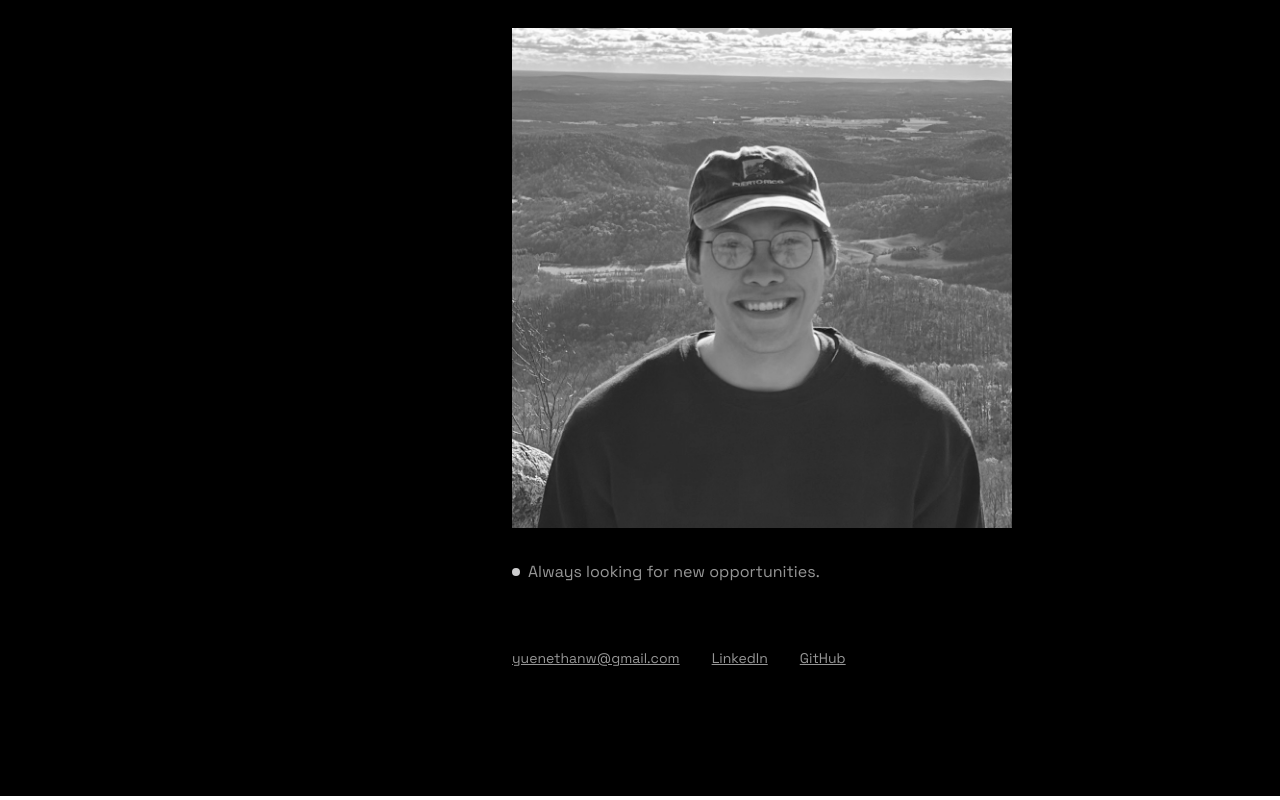
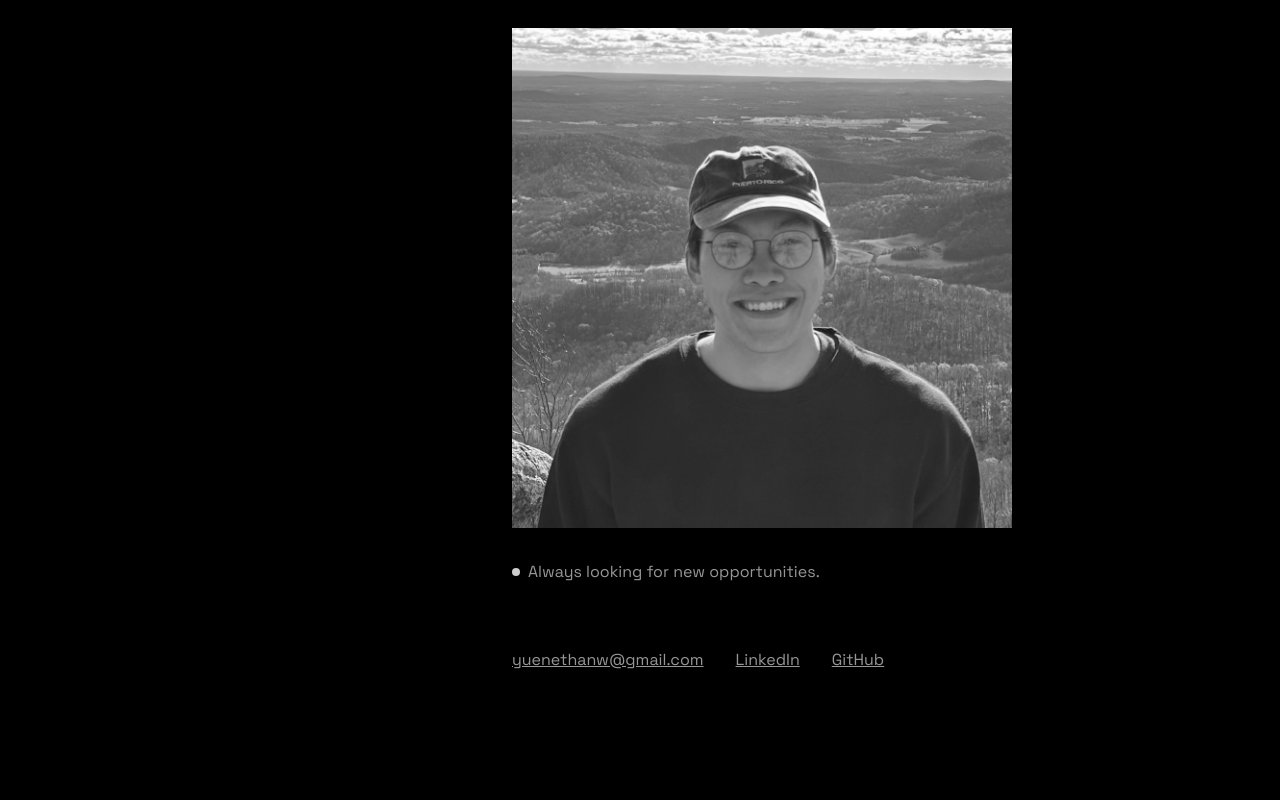
Before and after one commit to ethanwhyy/ethanwhyy.github.io, a Next.js app: page / in a window 1280 px wide. Shown: the part 1816-2616 px from the top of the page. Built offline with nearby package versions, Linux system fonts and the light colour scheme.

Commit message:
Updating bottom & header
-Removing text-sm on all hyperlinks at the bottom
-Updating headers text again. Too much in the 'for everyone', not enough on the 'recruiters'.

```diff
--- a/app/page.tsx
+++ b/app/page.tsx
@@ -27,7 +27,6 @@
       description: (
         <>
           Hiya! I'm Ethan. Currently located in New York City, I'm a creative and analytical thinker who enjoys long walks, late night talks, and building computers.
-          I love building passion projects to help maximize efficiency and reduce screen time.
         </>
       ),
       skills: [""]
@@ -36,7 +35,7 @@
       title: "Recruiters",
       description: (
         <>
-          I’m a quick study that learns best with hands-on tinkering and tampering in team environments. I’m actively searching for new roles.
+          I’m a quick study, learning best with hands-on tinkering and tampering. Building minimal apps for personal use. I’m actively searching for new roles.
         </>
       ),
       skills: [<a href="/Ethan Yuen - Resume.pdf" download className="hover:text-[#fefeff] transition-colors">Download Resume</a>]
@@ -396,7 +395,7 @@
                               href="mailto:yuenethanw@gmail.com"
                               target="_blank"
                               rel="noopener noreferrer"
-                              className="text-[#969696] hover:text-[#fefeff] transition-colors text-sm underline"
+                              className="text-[#969696] hover:text-[#fefeff] transition-colors underline"
                             >
                               yuenethanw@gmail.com
                             </a>
@@ -404,7 +403,7 @@
                               href="https://www.linkedin.com/in/ethan-yuen/"
                               target="_blank"
                               rel="noopener noreferrer"
-                              className="text-[#969696] hover:text-[#fefeff] transition-colors text-sm underline"
+                              className="text-[#969696] hover:text-[#fefeff] transition-colors underline"
                             >
                               LinkedIn
                             </a>
@@ -412,7 +411,7 @@
                               href="https://github.com/iflysohigh/"
                               target="_blank"
                               rel="noopener noreferrer"
-                              className="text-[#969696] hover:text-[#fefeff] transition-colors text-sm underline"
+                              className="text-[#969696] hover:text-[#fefeff] transition-colors underline"
                             >
                               GitHub
                             </a>
```
